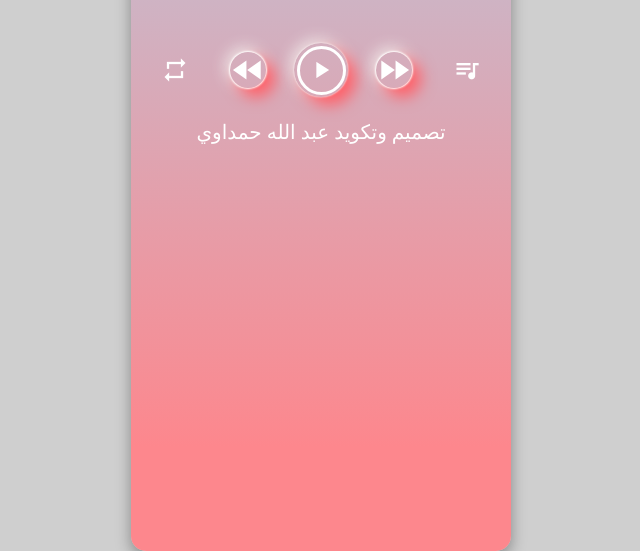
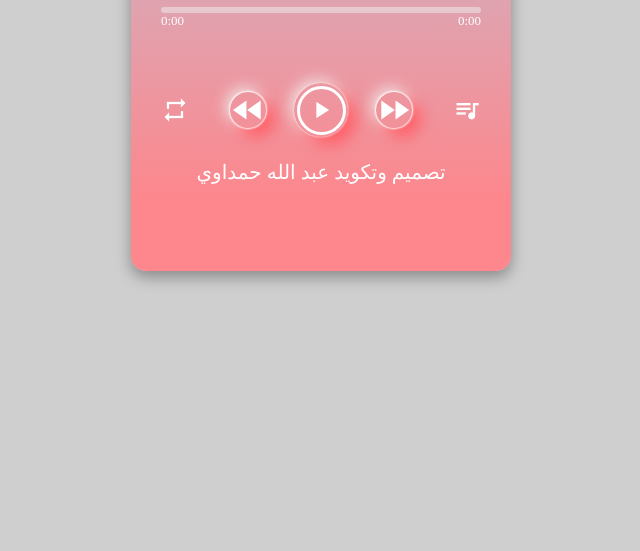
Before and after one commit to Anirah87/hamrichrif, a plain HTML site: page index.html in a window 1280 px wide. Shown: the part 489-1040 px from the top of the page, without its empty margins (319-959 px from the left). After the commit the page ends 800 px from the top, so only its background shows below. Drawn offline with Linux system fonts and the light colour scheme.

Commit message:
Update index.html

```diff
--- a/index.html
+++ b/index.html
@@ -36,7 +36,7 @@ min-height: 100vh;
 }
 
 .container{
- height: 130vh;
+ height: 90vh;
   width: 380px;
   padding: 25px 30px;
   overflow: hidden;
```
